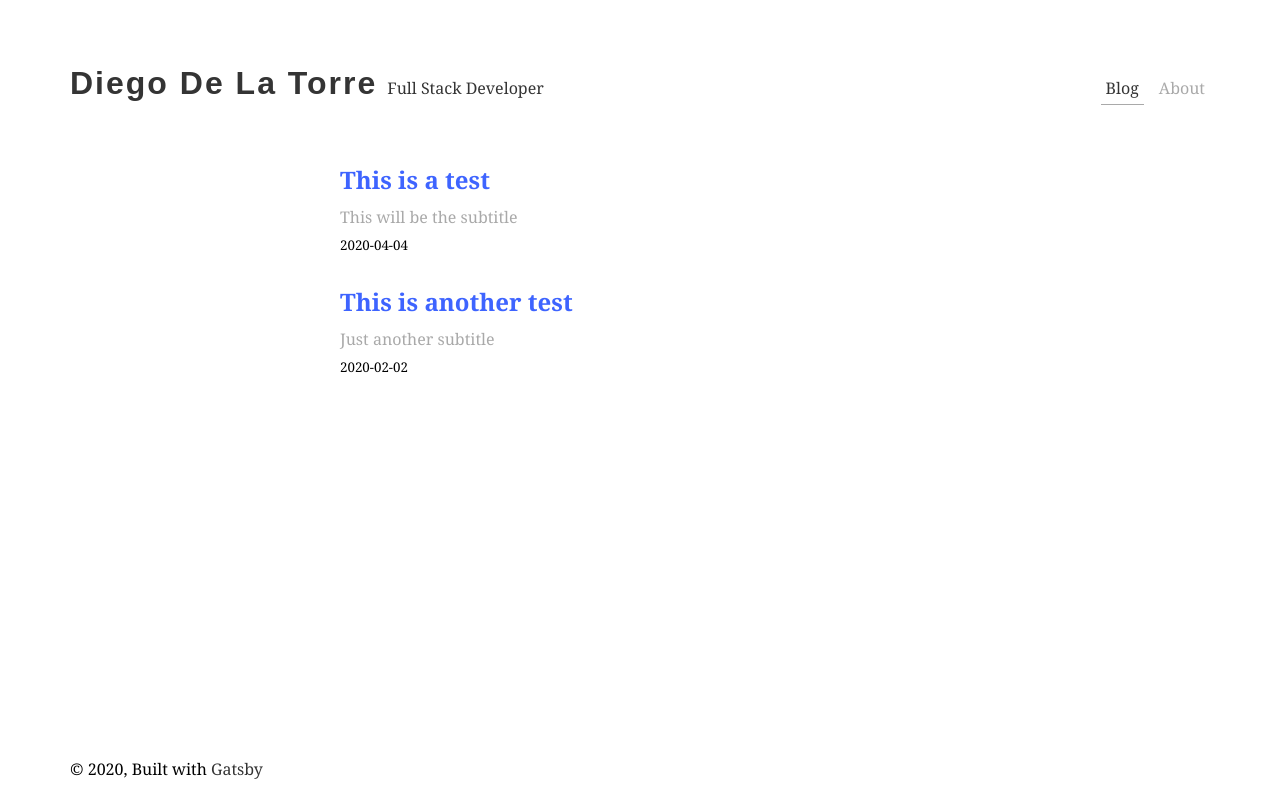
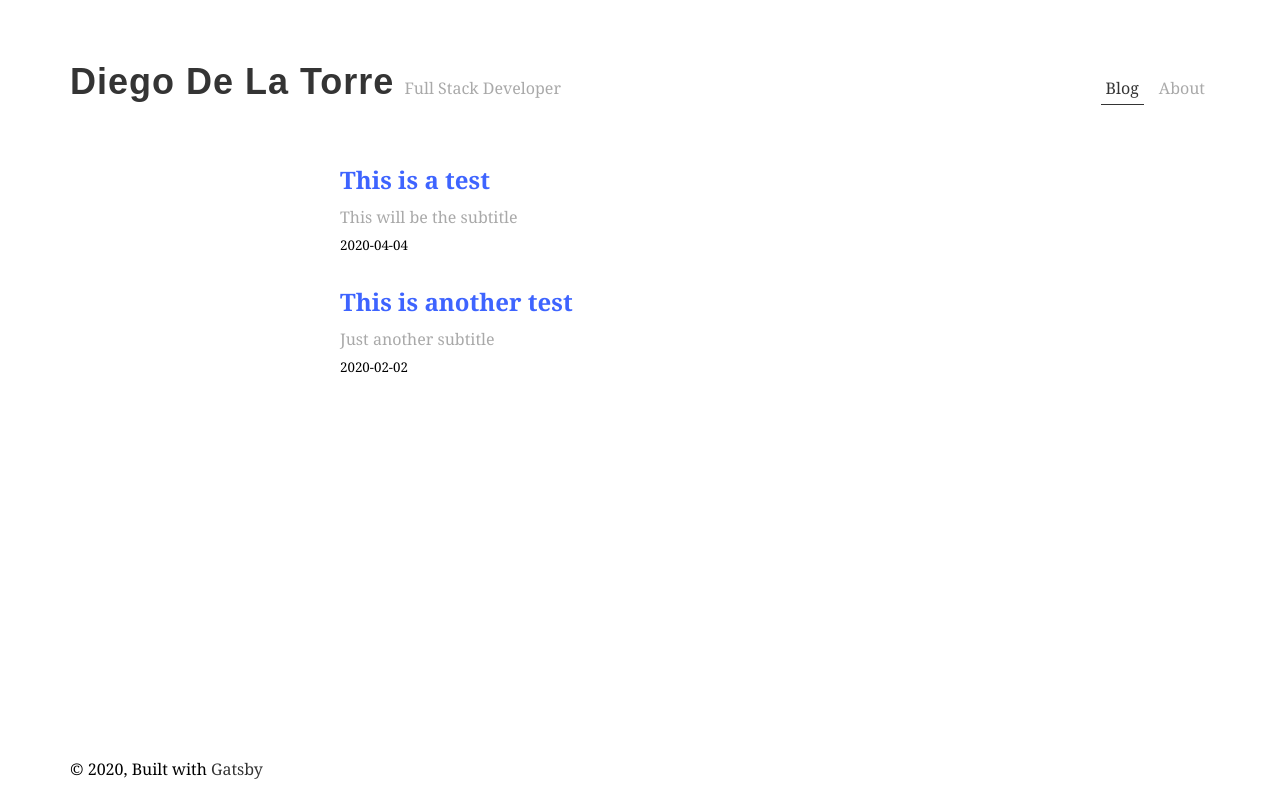
Before and after one commit to Diegodlt/blog, a Gatsby site: page / in a window 1280 px wide. Built offline with nearby package versions, Linux system fonts and the light colour scheme; Gatsby itself is replaced by a stand-in of ours; some packages are replaced by stand-ins of ours.

Commit message:
Styling changes

```diff
--- a/src/styles/layout.scss
+++ b/src/styles/layout.scss
@@ -30,8 +30,9 @@
     padding: 20px 0;
     a{
         font-weight: 600;
-        letter-spacing: 2px;
+        letter-spacing: 1px;
         font-family: $heading-font;
+        font-size: 2.25rem;;
     }
     h1{
         display: inline;
@@ -39,6 +40,7 @@
     p{
         display: inline;
         margin-left: 10px;
+        color: $gray;
     }
 }
 
@@ -47,6 +49,7 @@
         a{
             letter-spacing: 0.5px;
             color: $blue;
+            font-size: 1.5rem;
         }
     }
 }
@@ -55,13 +58,17 @@
     a{
         margin-left: 10px;
         color: $gray;
-        padding: 0 5px;
+        padding: 0 5px 5px 5px;
+        transition: box-shadow 0.2s ease-in;
+        &:hover:not(.active-link){
+            box-shadow: 0px 1px $gray;
+        }
     }
 }
 
 .active-link{
     padding-bottom: 5px;
-    border-bottom: 1px solid $gray;
+    border-bottom: 1px solid $black;
     color: $black;
 }
 
```
